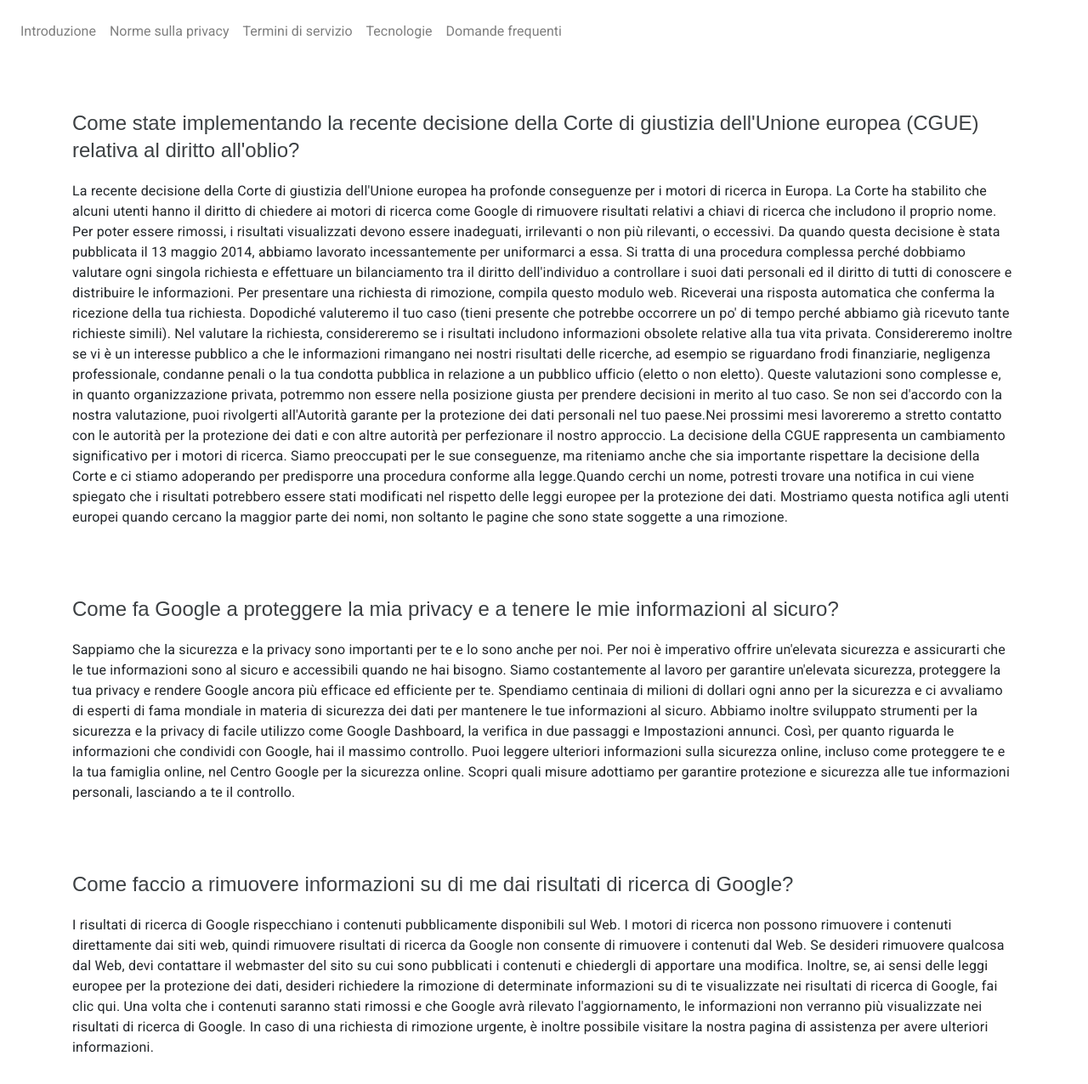
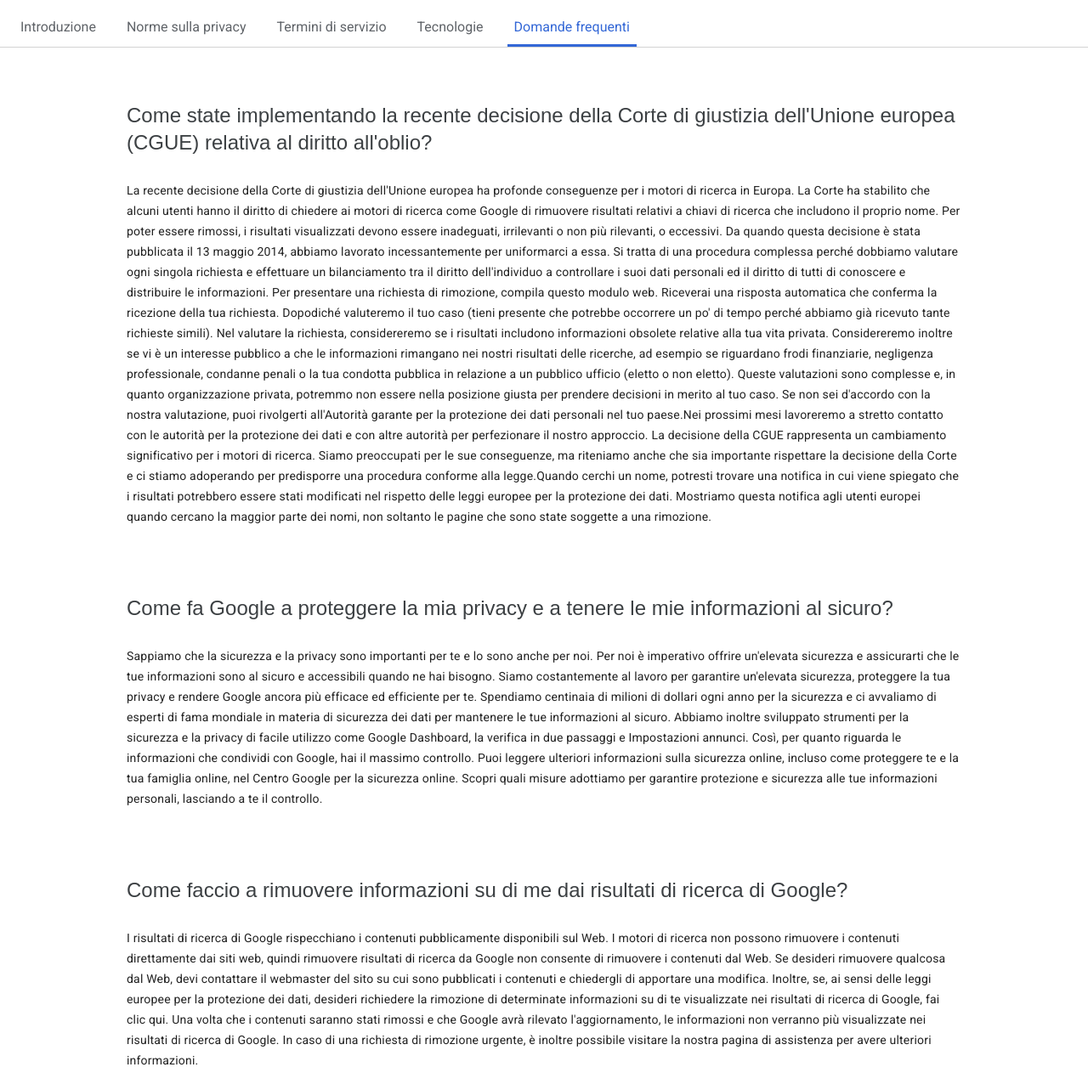
Before and after one commit to MirkoR89/php-google-faq, a PHP site: page / in a window 1280 px wide. Shown: the part 317-1593 px from the top of the page at 85% size. Before the commit the page ends 1556 px from the top, so only its background shows below. Run offline with PHP 8.4, Linux system fonts and the light colour scheme.

Commit message:
Style completed

```diff
--- a/assets/css/style.css
+++ b/assets/css/style.css
@@ -2,18 +2,59 @@ body {
   font-family: 'Roboto', sans-serif;
 }
 
+.fixed {
+   position: fixed;
+}
+
+/* Header */
+/* Navbar brand */
+.navbar-brand img {
+  margin-top: 3px;
+  margin-left: 8px;
+}
+
+.navbar-brand span {
+  color: #5f6368;
+  opacity: 1;
+}
+
+.brand {
+  border: none !important;
+}
+
+/* Navbar menu */
+.navbar {
+  padding-bottom: 0;
+  border-bottom: 1px solid lightgrey;
+}
+
+.nav-link {
+  color: #5f6368;
+  margin-right: 20px;
+}
+
+#selected a {
+  color: #3367d6;
+  border-bottom: 3px solid #3367d6;
+}
+
+/* Main site */
+/* Faq */
 .faq h2 {
   color: #3c4043;
   font-family: 'Google Sans', sans-serif;
   font-weight: 500;
   font-size: 24px;
   line-height: 32px;
-  margin: 0;
-  padding: 64px 0 0 0;
+  padding: 64px 64px 0 64px;
 }
 
 .faq p {
+  color: rgba(0, 0, 0, 0.87);
+  font-family: Roboto, arial, sans-serif;
+  font-size: 14px;
+  font-weight: 400;
   letter-spacing: .2px;
   line-height: 24px;
-  padding-top: 20px;
+  padding: 20px 64px 0 64px;
 }
--- a/index.php
+++ b/index.php
@@ -31,18 +31,17 @@
   <body>
     <!-- Header site -->
     <header>
-      <!-- Navbar brend -->
-      <nav class="navbar navbar-light">
+      <!-- Navbar brand -->
+      <nav class="navbar brand">
         <a class="navbar-brand" href="#">
-          <img src="https://www.gstatic.com/images/branding/googlelogo/svg/googlelogo_clr_74x24px.svg" alt=" Google Logo">
-        </a>
-        <a class="navbar-brand" href="#">
+          <img src="https://www.gstatic.com/images/branding/googlelogo/svg/googlelogo_clr_74x24px.svg" class="d-inline-block align-top" alt="Google Logo">
           <span>Privacy e termini</span>
         </a>
       </nav>
-      <!-- Navbar menu -->
-      <nav class="navbar navbar-expand-lg navbar-light">
-        <div class="collapse navbar-collapse" id="navbarNavDropdown">
+
+      <!-- Navbar Menu -->
+      <nav class="navbar navbar-expand-lg">
+        <div class=" navbar-collapse">
           <ul class="navbar-nav">
             <li class="nav-item">
               <a class="nav-link" href="#">Introduzione</a>
@@ -56,7 +55,7 @@
             <li class="nav-item">
               <a class="nav-link" href="#">Tecnologie</a>
             </li>
-            <li class="nav-item">
+            <li class="nav-item" id="selected" >
               <a class="nav-link" href="#">Domande frequenti</a>
             </li>
           </ul>
```
